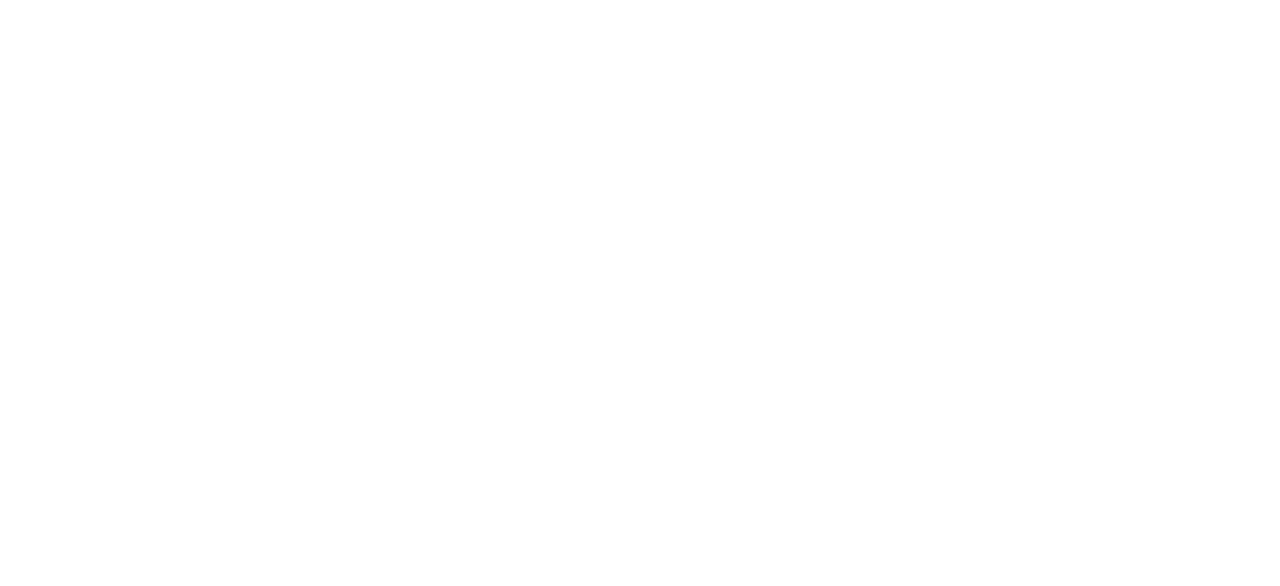
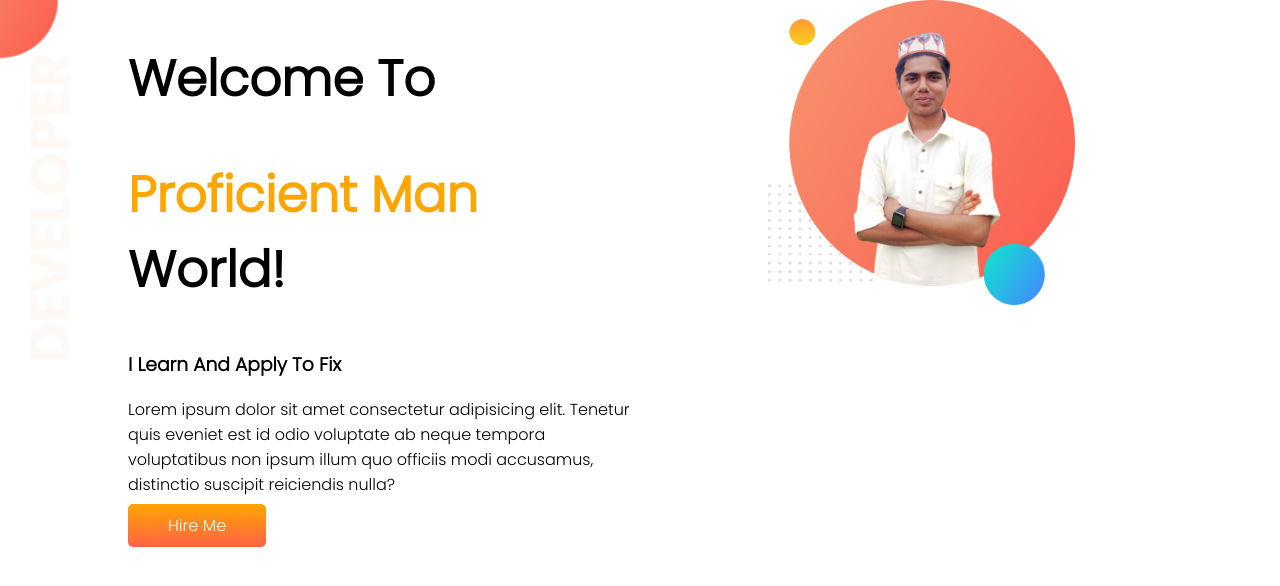
Before and after one commit to proficientman/developer-portfolio, a plain HTML site: page index.html in a window 1280 px wide. Drawn offline with Linux system fonts and the light colour scheme.

Commit message:
Top Banner Added

```diff
--- a/index.html
+++ b/index.html
@@ -1,14 +1,39 @@
 <!DOCTYPE html>
 <html lang="en">
+
 <head>
     <meta charset="UTF-8">
     <meta http-equiv="X-UA-Compatible" content="IE=edge">
     <meta name="viewport" content="width=device-width, initial-scale=1.0">
     <title>Proficient Man Portfolio</title>
+
+    <link rel="preconnect" href="https://fonts.googleapis.com">
+    <link rel="preconnect" href="https://fonts.gstatic.com" crossorigin>
+    <link href="https://fonts.googleapis.com/css2?family=Poppins:wght@300&display=swap" rel="stylesheet">
+
     <link rel="stylesheet" href="style.css">
+    <link rel="shortcut icon" href="images/downloadv2.png" type="image/x-icon">
 
 </head>
+
 <body>
+    <section class="top-banner">
+        <div class="half-width">
+            <h1>Welcome To</h1>
+            <h1><span class="orange-color">Proficient Man</span> World!</h1>
+            <h3>I Learn And Apply To Fix</h3>
+            <p>Lorem ipsum dolor sit amet consectetur adipisicing elit. Tenetur quis eveniet est id odio voluptate ab
+                neque tempora voluptatibus non ipsum illum quo officiis modi accusamus, distinctio suscipit reiciendis
+                nulla?</p>
+
+            <a class="link-button" target="blank" href="https://linkedin.com/in/proficientman">Hire Me</a>
+        </div>
+
+        <div class="half-width">
+            <img src="images/Sabbir.png" alt="Sabbir Hossain">
+        </div>
+    </section>
 
 </body>
+
 </html>
--- a/style.css
+++ b/style.css
@@ -0,0 +1,39 @@
+h1{
+    font-size: 50px;
+}
+
+body{
+    font-family: 'Poppins', sans-serif;
+    margin: 0;
+}
+
+.orange-color{
+    color: orange;
+}
+
+section{
+    display: flex;
+}
+
+.half-width{
+    width: 50%;
+    padding-left: 10%;
+}
+
+.half-width img{
+    width: 60%;
+}
+
+.link-button{
+    text-decoration: none;
+    background-image: linear-gradient(orange, tomato);
+    padding: 10px 40px;
+    color: white;
+    border-radius: 5px;
+}
+
+.top-banner{
+    background-image: url(images/top-banner.png);
+    background-repeat: no-repeat;
+
+}
```
Also changed, not shown: images/Sabbir.png (added), images/Shoheb.png (added), images/downloadv2.png (added), images/dream-bg.png (added), images/exp-bg.png (added), images/my-bg.png (added), images/my-bg2.png (added), images/top-banner.png (added), 1 other file.
